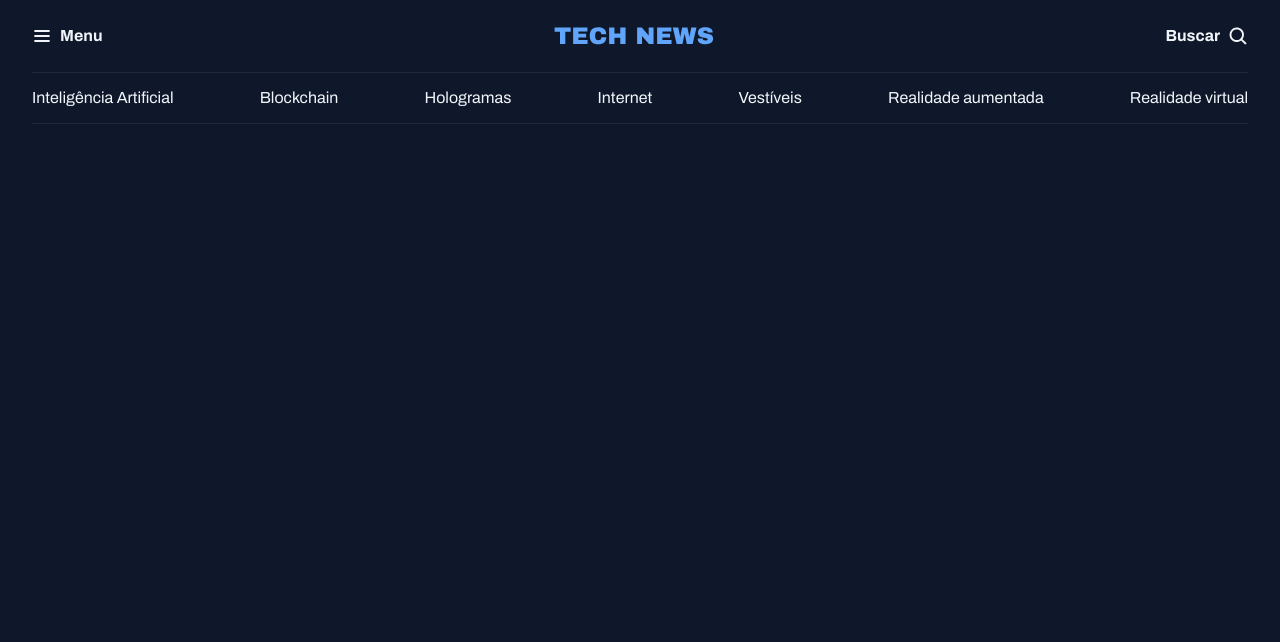
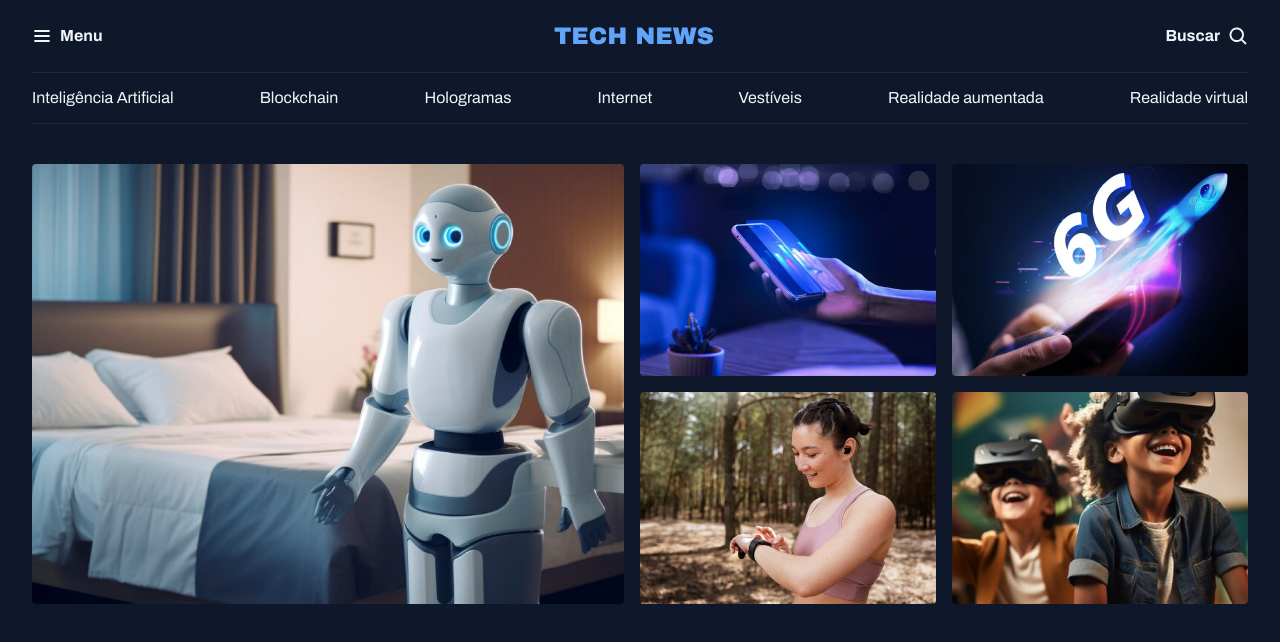
Before and after one commit to fabianateixeira/projeto-portal-de-noticias, a plain HTML site: page index.html in a window 1280 px wide. Drawn offline with Linux system fonts and the light colour scheme.

Commit message:
Estruturando a seção de destaques

```diff
--- a/index.html
+++ b/index.html
@@ -12,7 +12,7 @@
 </head>
 <body >
   <header class="container">
-    <nav id="primary" class="grid">
+    <nav id="primary" class="grid grid-flow-col">
       <div>
         <img src="assets/icons/List.svg" alt="ícone de menu hamburguer">
         <strong>Menu</strong>
@@ -30,7 +30,7 @@
 
     </nav>
 
-    <nav id="secondary" class="grid">
+    <nav id="secondary" class="grid grid-flow-col">
       <a href="#">Inteligência Artificial</a>
       <a href="#">Blockchain</a>
       <a href="#">Hologramas</a>
@@ -41,5 +41,33 @@
     </nav>
   </header>
 
+  <main class="grid container">
+    <section id="featured" class="grid grid-flow-col gap-16">
+      <div>
+        <img src="assets/images/Image 01.png" alt="imagem de um robô">
+      </div>
+
+      <div class="grid grid-cols-2 gap-16">
+        <div>
+          <img src="assets/images/Image 02.png" alt="imagem de uma mão segurando um celular">
+        </div>
+
+        <div>
+          <img src="assets/images/Image 03.png" alt="imagem de um celular escrito 6G em cima e um foguete">
+        </div>
+
+        <div>
+          <img src="assets/images/Image 04.png" alt="imagem de uma mulher olhando o relógio">
+        </div>
+
+        <div>
+          <img src="assets/images/Image 05.png" alt="imagem de duas crianças usando óculos de realidade virtual">
+        </div>
+      </div>
+
+    </section>
+
+  </main>
+
 </body>
 </html>
--- a/styles/global.css
+++ b/styles/global.css
@@ -47,3 +47,11 @@ h1, h2, h3 {
   padding-inline: 32px;
   margin-inline: auto;
 }
+
+img {
+  max-width: 100%;
+}
+
+main {
+  margin-top: 40px;
+}
--- a/styles/header.css
+++ b/styles/header.css
@@ -1,8 +1,3 @@
-.grid {
-  display: grid;
-  grid-auto-flow: column;
-}
-
 #primary {
  padding-block: 20px;
 
@@ -16,7 +11,7 @@
 
 }
 
-div {
+header div {
   display: flex;
   align-items: center;
   gap: 8px;
--- a/styles/index.css
+++ b/styles/index.css
@@ -1,2 +1,4 @@
 @import url(global.css);
 @import url(header.css);
+@import url(utility.css);
+@import url(sections.css);
--- /dev/null
+++ b/styles/sections.css
@@ -0,0 +1,7 @@
+#featured {
+  img {
+    height: 100%;
+    object-fit: cover;
+    border-radius: 4px;
+  }
+}
--- /dev/null
+++ b/styles/utility.css
@@ -0,0 +1,17 @@
+.grid {
+  display: grid;
+
+}
+
+.grid-flow-col {
+  grid-auto-flow: column;
+}
+
+
+.grid-cols-2 {
+  grid-template-columns: 1fr 1fr;
+}
+
+.gap-16 {
+  gap: 16px;
+}
```
